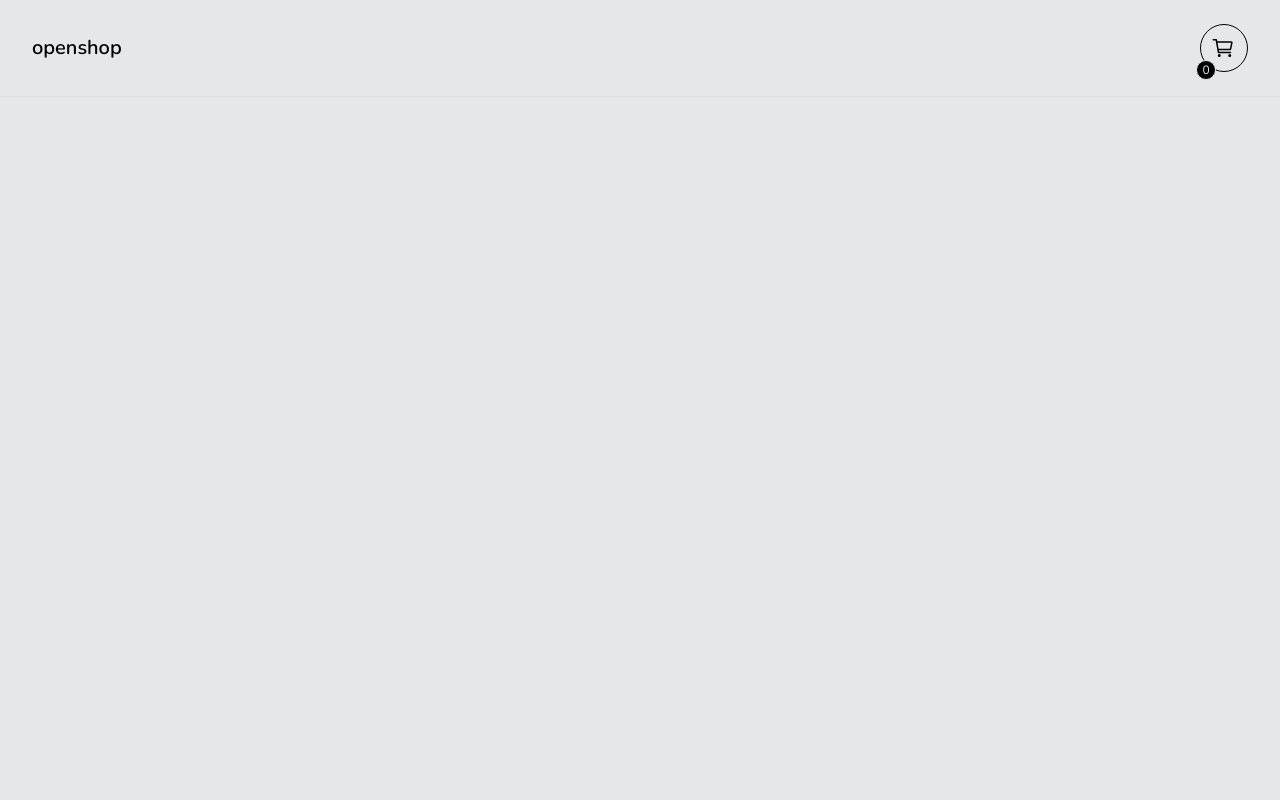
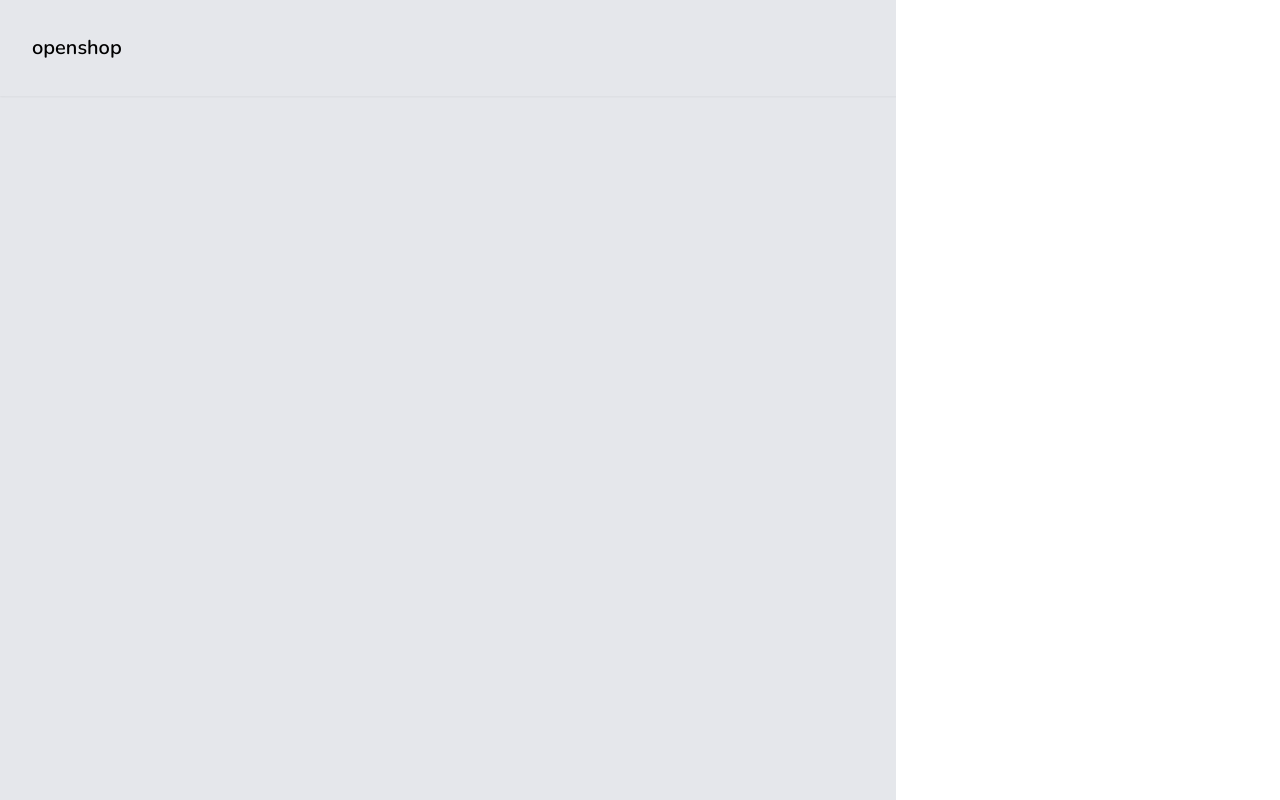
Before and after one commit to fnandesrafael/openshop, a React (Vite) app: page / in a window 1280 px wide. Built offline with nearby package versions, Linux system fonts and the light colour scheme.

Commit message:
feat: Cart component implementation

```diff
--- a/src/App.tsx
+++ b/src/App.tsx
@@ -1,10 +1,12 @@
 import React from 'react';
 import Header from './components/Header';
+import Cart from './components/Cart';
 
 function App() {
   return (
     <div className="h-screen w-full bg-gray-200">
       <Header />
+      <Cart />
     </div>
   );
 }
--- /dev/null
+++ b/src/components/Cart/Cart.tsx
@@ -0,0 +1,10 @@
+import React from 'react';
+
+export default function Cart() {
+  return (
+    <aside
+      className="fixed right-0 top-0 h-screen w-full bg-white sm:w-[50%] md:w-[40%] lg:w-[30%]"
+      role="tab"
+    ></aside>
+  );
+}
--- /dev/null
+++ b/src/components/Cart/index.ts
@@ -0,0 +1,3 @@
+import Cart from './Cart';
+
+export default Cart;
--- a/tailwind.config.js
+++ b/tailwind.config.js
@@ -2,7 +2,13 @@
 export default {
   content: ["src/**/*.tsx"],
   theme: {
-    extend: {},
+    screens: {
+      'sm': '640px',
+      'md': '768px',
+      'lg': '1024px',
+      'xl': '1280px',
+      '2xl': '1536px',
+    }
   },
   plugins: [],
 }
```
